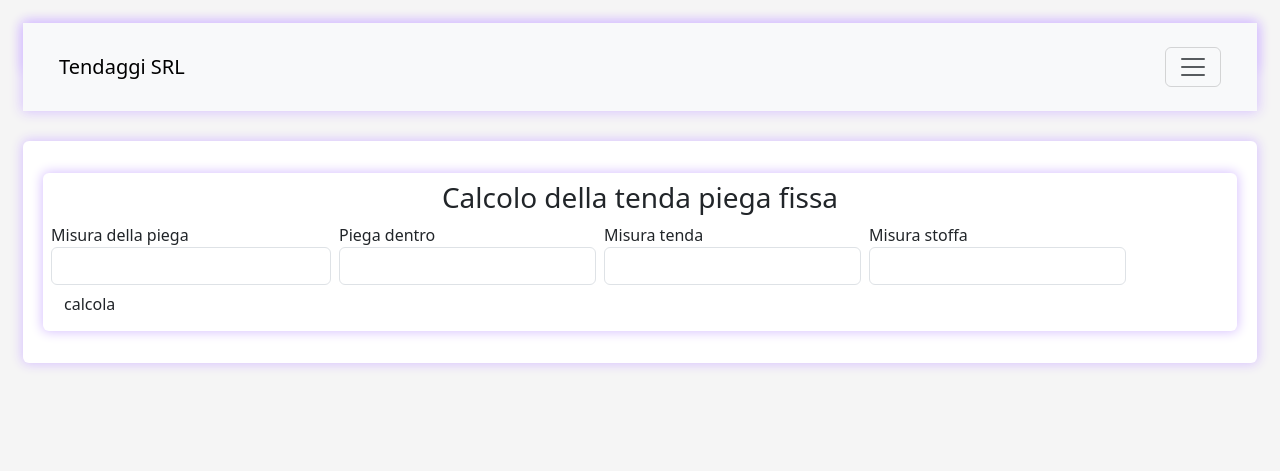
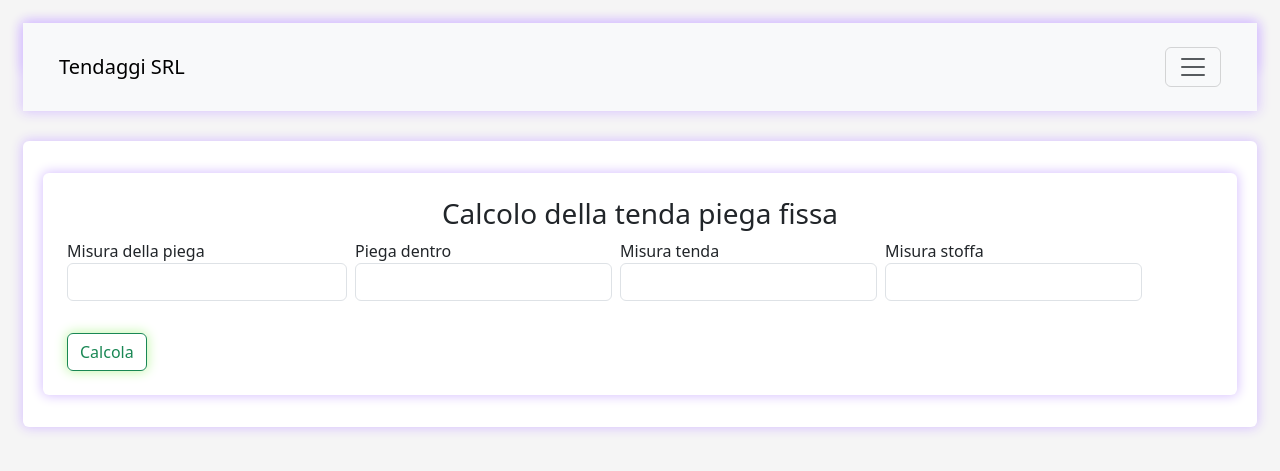
Before and after one commit to radik2019/calctende, a Django app: page /calcwave/ in a window 1280 px wide. Shown: the top 471 px of the page. Run offline with Django 4.2, Linux system fonts and the light colour scheme.

Commit message:
fix templates

```diff
--- a/core/templates/fixed_fold.html
+++ b/core/templates/fixed_fold.html
@@ -19,6 +19,7 @@
         --c-grey-500: #3d3d3d;
 
         --c-blue-500: #688afd;
+        --c-green-100: #9efcb2;
     }
 
     textarea {
@@ -42,10 +43,12 @@
     .timeline-item {
         display: flex;
         gap: 24px;
-            & + * {
+
+        &+* {
             margin-top: 0;
         }
-            & + .extra-space {
+
+        &+.extra-space {
             margin-top: 48px;
         }
     }
@@ -61,6 +64,7 @@
         flex-shrink: 0;
         overflow: hidden;
         box-shadow: 0 0 7px 2px #6f42c1;
+
         svg {
             width: 20px;
             height: 60px;
@@ -86,10 +90,12 @@
         img {
             flex-shrink: 0;
         }
+
         a {
             color: var(--c-grey-500);
             font-weight: 500;
             text-decoration: none;
+
             &:hover,
             &:focus {
                 outline: 0; // Don't actually do this
@@ -97,7 +103,6 @@
             }
         }
     }
-
 </style>
 
 
@@ -109,16 +114,19 @@
     {{ error_message }}
 </div>
 {% endif %}
-    <div class="row" >
-    <div class="card-body rounded-2 col-md-auto" style="box-shadow: 0 0 12px 1px #d7c1ff;">
+<div class="row">
+    <div class="card-body rounded-2 col-md-auto" style="box-shadow: 0 0 12px 1px #d7c1ff; padding: 24px;">
         <h3 style="text-align: center">Calcolo della tenda piega fissa</h3>
-        <form method="post" > {% csrf_token %}
-            <div class="row g-2" >
+        <form method="post"> {% csrf_token %}
+            <div class="row g-2">
                 {% for i in form %}
                 <div class="col-md-auto">{{ i.label }}{{ i }}</div>
                 {% endfor %}
+                <div class="col-md-auto">
+                    <br>
+                    <button type="submit" class="btn btn-outline-success" style="box-shadow: 0 0 12px 1px #c5f7ae; ">Calcola</button>
                 </div>
-            <button type="submit" class="btn btn-default alert-info">calcola</button>
+            </div>
         </form>
     </div>
 </div>
@@ -136,7 +144,7 @@
                     <path fill="currentColor" d="M12 13H4v-2h8V4l8 8-8 8z" />
                 </svg>
             </span>
-                        <div class="timeline-item-description" >
+            <div class="timeline-item-description">
                 {{ value }}
             </div>
         </li>
```
Lines whose indentation alone changed are shown as unchanged.
